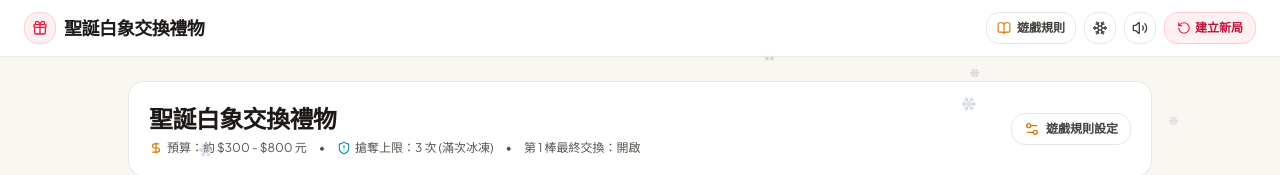
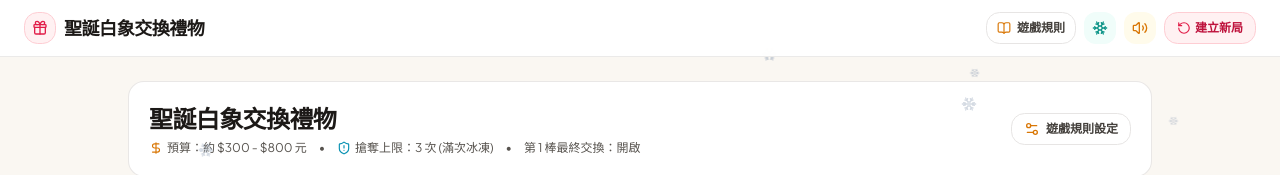
Before and after one commit to elisedc/white-elephant-party, a React (Vite) app: page / in a window 1280 px wide. Shown: the top 175 px of the page. Built offline with nearby package versions, Linux system fonts and the light colour scheme.

Commit message:
revert: restore original colored icon buttons for snow and sound toggles

```diff
--- a/src/components/common/ChristmasHeader.tsx
+++ b/src/components/common/ChristmasHeader.tsx
@@ -49,38 +49,25 @@ export const ChristmasHeader: React.FC<ChristmasHeaderProps> = ({
             <span className="hidden sm:inline">遊戲規則</span>
           </Button>
 
-          {/* Snow Animation Toggle - Icon only, consistent button style */}
-          <button
-            type="button"
+          <Button
+            variant="ghost"
+            size="icon"
             onClick={onToggleSnow}
-            className="h-8 w-8 rounded-lg border border-stone-200 bg-white hover:bg-stone-50 text-stone-700 flex items-center justify-center transition-colors cursor-pointer shadow-2xs"
-            title={snowEnabled ? '關閉飄雪動畫' : '開啟飄雪動畫'}
-            aria-label={snowEnabled ? '關閉飄雪動畫' : '開啟飄雪動畫'}
+            className={`h-8 w-8 ${snowEnabled ? 'text-teal-600 bg-teal-50' : 'text-stone-400'}`}
+            title={snowEnabled ? '關閉飄雪' : '開啟飄雪'}
           >
-            <div className="relative flex items-center justify-center">
-              <Snowflake className="w-4 h-4 text-stone-700" />
-              {!snowEnabled && (
-                <span className="absolute inset-0 flex items-center justify-center pointer-events-none">
-                  <span className="w-5 h-[1.5px] bg-stone-700 rotate-45 rounded-full ring-1 ring-white" />
-                </span>
-              )}
-            </div>
-          </button>
+            <Snowflake className="w-4 h-4" />
+          </Button>
 
-          {/* Sound Toggle - Icon only, consistent button style */}
-          <button
-            type="button"
+          <Button
+            variant="ghost"
+            size="icon"
             onClick={onToggleSound}
-            className="h-8 w-8 rounded-lg border border-stone-200 bg-white hover:bg-stone-50 text-stone-700 flex items-center justify-center transition-colors cursor-pointer shadow-2xs"
+            className={`h-8 w-8 ${soundEnabled ? 'text-amber-600 bg-amber-50' : 'text-stone-400'}`}
             title={soundEnabled ? '靜音' : '開啟音效'}
-            aria-label={soundEnabled ? '靜音' : '開啟音效'}
           >
-            {soundEnabled ? (
-              <Volume2 className="w-4 h-4 text-stone-700" />
-            ) : (
-              <VolumeX className="w-4 h-4 text-stone-700" />
-            )}
-          </button>
+            {soundEnabled ? <Volume2 className="w-4 h-4" /> : <VolumeX className="w-4 h-4" />}
+          </Button>
 
           <Button
             variant="secondary"
```
